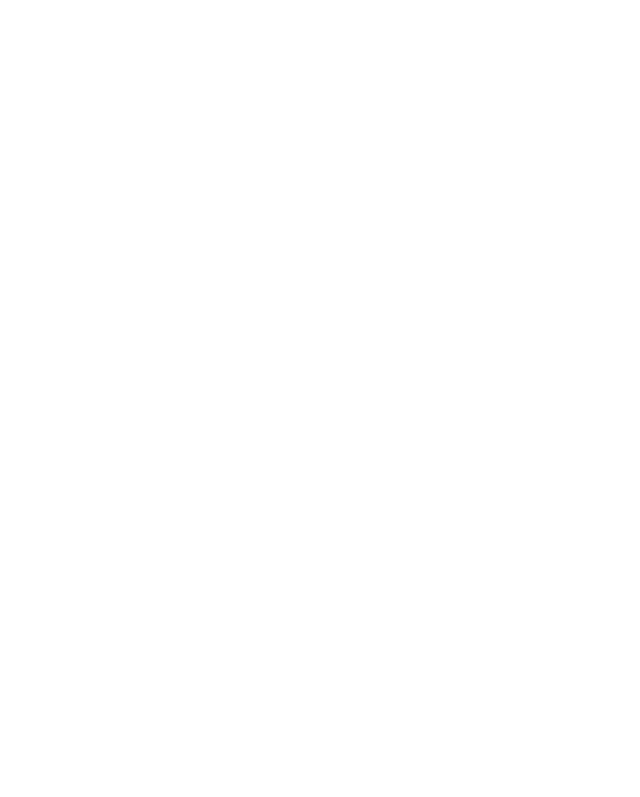
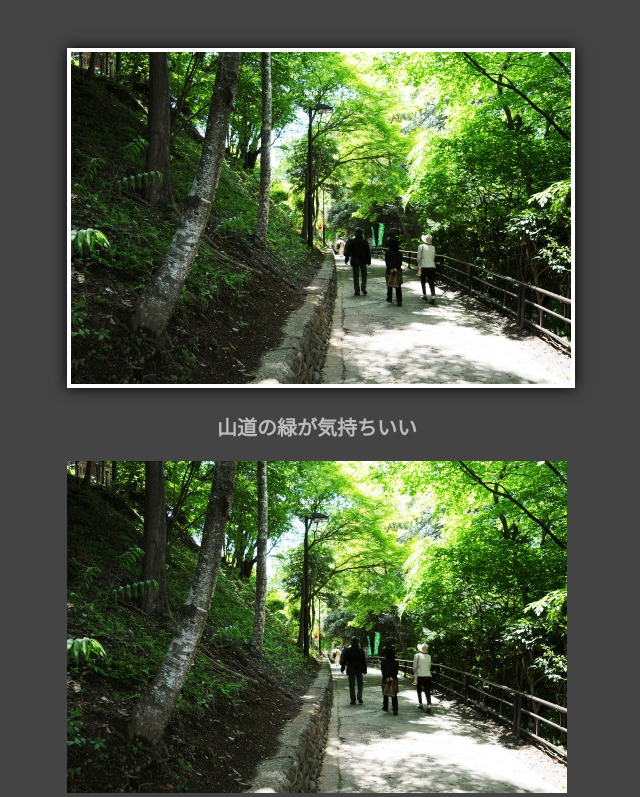
Before and after one commit to yamaguchi-reoo/Web, a plain HTML site: page textbook/09/gallery/practice/index.html in a window 1280 px wide. Shown: the top 797 px of the page, without its empty margins (323-963 px from the left). Drawn offline with Linux system fonts and the light colour scheme.

Commit message:
7/25課題

```diff
--- a/textbook/09/gallery/practice/css/style.css
+++ b/textbook/09/gallery/practice/css/style.css
@@ -0,0 +1,32 @@
+body {
+    background-color:#444;
+    box-sizing:border-box;
+    text-align:center;
+}
+
+#gallery{
+    margin:auto;
+    padding-top:40px;
+    width:500px;
+}
+
+#gallery .main img{
+    border:4px solid #fff;
+    box-shadow:0px 0px 14px #000;
+    width:100%;
+}
+
+#gallery .main p{
+    color:#bbb;
+    font-size:20px;
+    font-weight:bold;
+}
+
+#gallery .thumb img{
+    border:4px solid #fff;
+    border-radius:400px;
+    box-shadow:0px 0px 10px #000;
+    height:60px;
+    margin:10px;
+    width: 60px;
+}
--- a/textbook/09/gallery/practice/js/app.js
+++ b/textbook/09/gallery/practice/js/app.js
@@ -0,0 +1,37 @@
+//アルバムデータを作成
+let album = [
+    { src: 'img/1.jpg', msg: '山道の緑が気持ちいい' },
+    { src: 'img/2.jpg', msg: '階段きつかった' },
+    { src: 'img/3.jpg', msg: '高尾山薬王院！' },
+    { src: 'img/4.jpg', msg: '帰りはロープウェイでスイスイ' },
+    { src: 'img/5.jpg', msg: '〆のお蕎麦' },
+];
+
+//最初のデータを表示しておく
+let mainImage = document.createElement('img');
+mainImage.setAttribute('src', album[0].src);
+mainImage.setAttribute('alt', album[0].msg);
+
+let mainMsg = document.createElement('p');
+mainMsg.innerText = mainImage.alt;
+
+let mainFlame = document.querySelector('#gallery .main');
+mainFlame.insertBefore(mainImage, null);
+mainFlame.insertBefore(mainMsg, null);
+
+//サムネイル写真画像を表示
+let thumbFlame = document.querySelector('#gallery, .thumb');
+for (let i = 0; i < album.length; i++) {
+    let thumbImage = document.createElement('img');
+    thumbImage.setAttribute('src', album[i].src);
+    thumbImage.setAttribute('alt', album[i].msg);
+    thumbFlame.insertBefore(thumbImage, null);
+}
+
+//クリックした画像をメインにする
+thumbFlame.addEventListener('click', function (event) {
+    if (event.target.src) {
+        mainImage.src = event.target.src;
+        mainMsg.innerText = event.target.alt
+    }
+});
```
Also changed, not shown: textbook/08/array/practice/js/app.js (+13 -0 lines), textbook/08/fortune/practice/index.html (+4 -1 lines), textbook/08/fortune/practice/js/app.js (+20 -0 lines).
